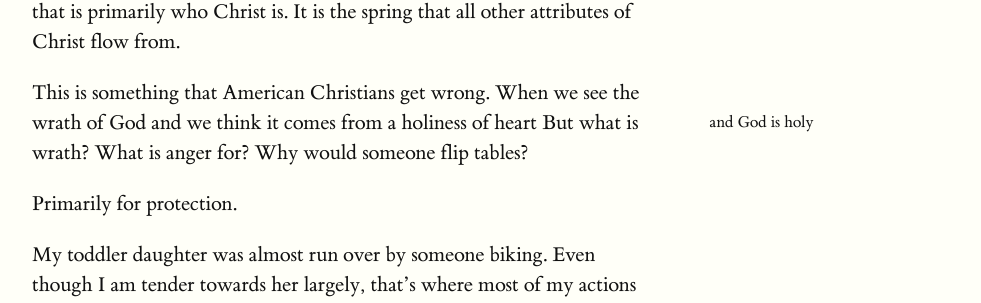
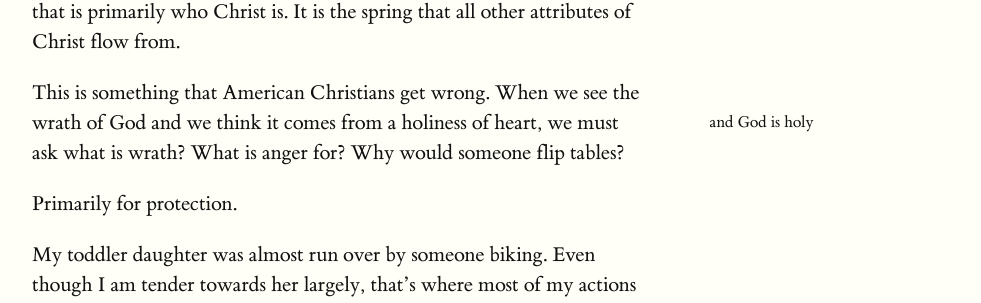
Before and after one commit to pact-wheeler/exp7, a Jekyll site: the page built from _posts/2025-04-03-gentle_lowly.md, in a window 1280 px wide. Shown: the part 372-675 px from the top of the page, without its empty margins (128-1109 px from the left). Built offline with Jekyll 4.4.1, drawn with Linux system fonts in a browser that asks for light colours.

Commit message:
Update 2025-04-03-gentle_lowly.md

```diff
--- a/_posts/2025-04-03-gentle_lowly.md
+++ b/_posts/2025-04-03-gentle_lowly.md
@@ -9,9 +9,9 @@ The main point of this book is that Christ's heart is gentle and lowly <label fo
 <input type="checkbox" id="mn-surprise" class="margin-toggle"/>
 <span class="marginnote">surprise, given the title</span>, that is primarily who Christ is. It is the spring that all other attributes of Christ flow from.
 
-This is something that American Christians get wrong. When we see the wrath of God and we think it comes from a holiness of heart <label for="mn-holy" class="margin-toggle">&#8853;</label>
+This is something that American Christians get wrong. When we see the wrath of God and we think it comes from a holiness of heart,<label for="mn-holy" class="margin-toggle">&#8853;</label>
 <input type="checkbox" id="mn-holy" class="margin-toggle"/>
-<span class="marginnote">and God is holy</span> But what is wrath? What is anger for? Why would someone flip tables?
+<span class="marginnote">and God is holy</span> we must ask what is wrath? What is anger for? Why would someone flip tables?
 
 Primarily for protection.
 
@@ -19,7 +19,7 @@ My toddler daughter was almost run over by someone biking. Even though I am tend
 
 If God is the tender, gentle, lover of my soul then how does wrath fit in? How does Jealousy? How does holiness? It is out of a desire for the beloved <label for="mn-beloved" class="margin-toggle">&#8853;</label>
 <input type="checkbox" id="mn-beloved" class="margin-toggle"/>
-<span class="marginnote">me, you, the Church</span> not in an objectifying way <label for="mn-genesis" class="margin-toggle">&#8853;</label>
+<span class="marginnote">me, you, the Church</span> not in an objectifying way<label for="mn-genesis" class="margin-toggle">&#8853;</label>
 <input type="checkbox" id="mn-genesis" class="margin-toggle"/>
 <span class="marginnote">Genesis 5</span>, dehumanizing way, but in a "for us not against us" kind of way.
 
@@ -32,7 +32,7 @@ Humility that would look at the rich young ruler or crowds of thousands and have
 Humility that would look at Jerusalem and cry. That would have him wash his disciples' feet, even Judas's. That would have Christ give up his life in a completely debasing way. That would invite the thief to paradise. That would care for his mother while dying. That would pray the psalms while dying and with his last breath forgive his murderers.
 
 ## Response
-So then, how should we live? Similarly, gentle and lowly. The wrath of man does not produce the righteousness of God. Do you want to know who Jesus flips tables at? It's not the liberals. It is not people who are "ruining this country," it isn't the foreigner or immigrant. It is people who take his name in vain, not people who use God's name as a swear word. People who claim to be Christians but don't care for the poor. Who justify means by the end <label for="mn-hint" class="margin-toggle">&#8853;</label>
+So then, how should we live? Similarly, gentle and lowly. The wrath of man does not produce the righteousness of God. Do you want to know who Jesus flips tables at? It's not the liberals. It is not people who are "ruining this country," it isn't the foreigner or immigrant. It is people who take his name in vain, not people who use God's name as a swear word. People who claim to be Christians but don't care for the poor. Who justify means by the end<label for="mn-hint" class="margin-toggle">&#8853;</label>
 <input type="checkbox" id="mn-hint" class="margin-toggle"/>
 <span class="marginnote">hint: the ends *never* justify the means</span>. Who don't love the widows and orphans. Who trample other image bearers. It's people who insist on protecting themselves instead of sacrificing the way Christ did.
 
```
